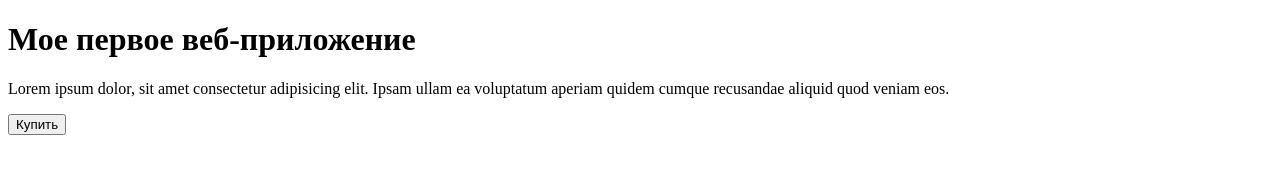
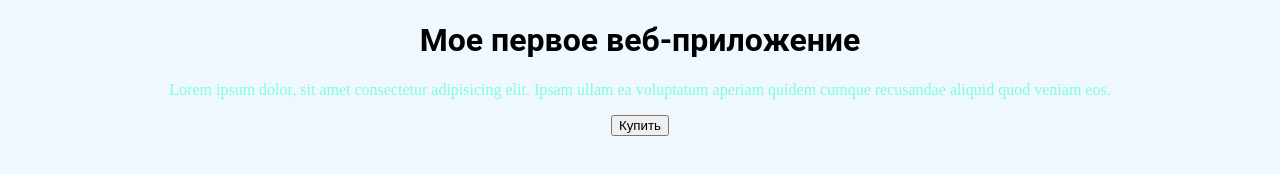
Before and after one commit to maksmaliev/maksmaliev.gthub.io, a plain HTML site: page index.html in a window 1280 px wide. Drawn offline with Linux system fonts and the light colour scheme.

Commit message:
Add files via upload

```diff
--- a/index.html
+++ b/index.html
@@ -3,6 +3,7 @@
 <head>
     <meta charset="UTF-8">
     <meta name="viewport" content="width=device-width, initial-scale=1.0">
+    <link rel="stylesheet" href="style.css">
     <title>Taxi ashot</title>
 </head>
 <body>
--- /dev/null
+++ b/style.css
@@ -0,0 +1,18 @@
+body {
+    background-color: aliceblue;
+    text-align: center;
+}
+
+h1 {
+    font-family: 'Roboto', sans-serif;
+    text-align: center;
+}
+
+p {
+    color: aquamarine;
+    text-align: center;
+}
+
+button {
+    text-align: center;
+}
```
